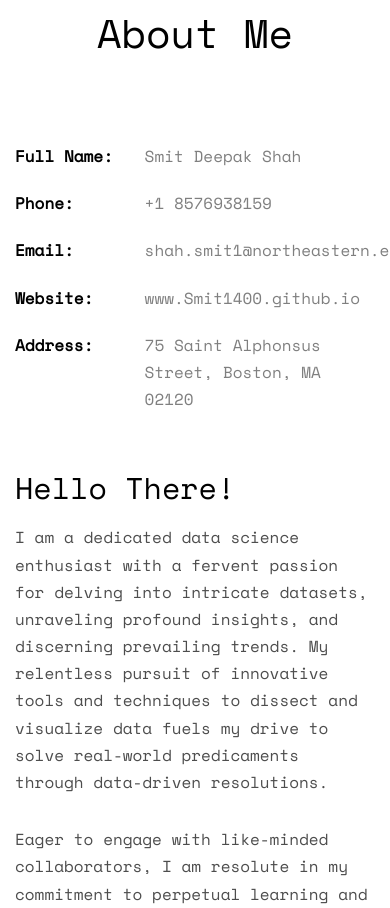
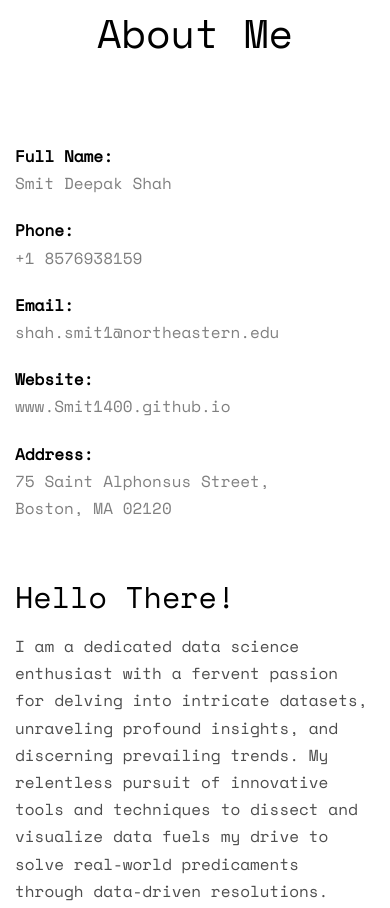
Before and after one commit to Smit1400/Smit1400.github.io, a plain HTML site: page index.html in a window 390 px wide. Shown: the part 889-1797 px from the top of the page. Drawn offline with nearby package versions, Linux system fonts and the light colour scheme; some packages are replaced by stand-ins of ours; no server answers; files whose address does not match are found by name.

Commit message:
minor changes

```diff
--- a/css/style.css
+++ b/css/style.css
@@ -342,7 +342,7 @@ h1, h2, h3, h4, h5, h6, figure {
   font-weight: bold;
 }
 .info li .second-block {
-  width: 60%;
+  width: 80%;
   display: inline-block;
   color: rgba(0, 0, 0, 0.5);
 }
--- a/index.html
+++ b/index.html
@@ -93,7 +93,7 @@
 				</div>
 			</div>
 			<div class="row">
-				<div class="col-md-5">
+				<div class="col-md-6">
 					<ul class="info">
 						<li><span class="first-block">Full Name:</span><span class="second-block">Smit Deepak Shah</span></li>
 						<li><span class="first-block">Phone:</span><span class="second-block">+1 8576938159</span></li>
@@ -102,7 +102,7 @@
 						<li><span class="first-block">Address:</span><span class="second-block">75 Saint Alphonsus Street, Boston, MA 02120</span></li>
 					</ul>
 				</div>
-				<div class="col-md-7">
+				<div class="col-md-6">
 					<h2>Hello There!</h2>
 					<p>I am a dedicated data science enthusiast with a fervent passion for delving into intricate datasets, unraveling profound insights, and discerning prevailing trends. My relentless pursuit of innovative tools and techniques to dissect and visualize data fuels my drive to solve real-world predicaments through data-driven resolutions.</p>
 					<p>Eager to engage with like-minded collaborators, I am resolute in my commitment to perpetual learning and advancement within this dynamic domain. Proficient in a multitude of programming languages and frameworks, including R, Python, and more, I wield a versatile arsenal encompassing machine learning, deep learning, NLP, and data visualization. With an adept mastery of skills spanning from web development and computer vision to time series forecasting and app creation, I am primed to harness the potent potential of data, ready to transform its intricacies into actionable solutions that drive impactful change.</p>
```
